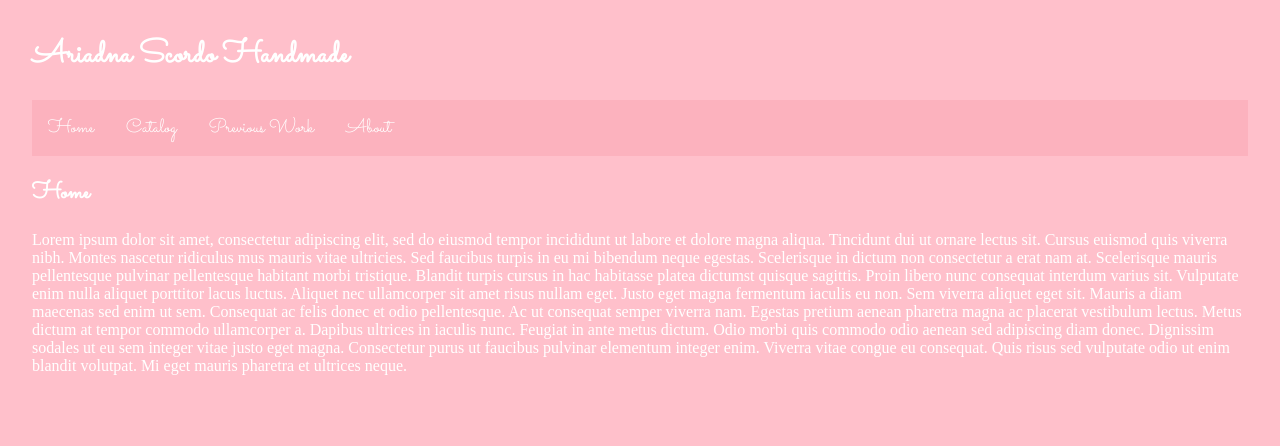
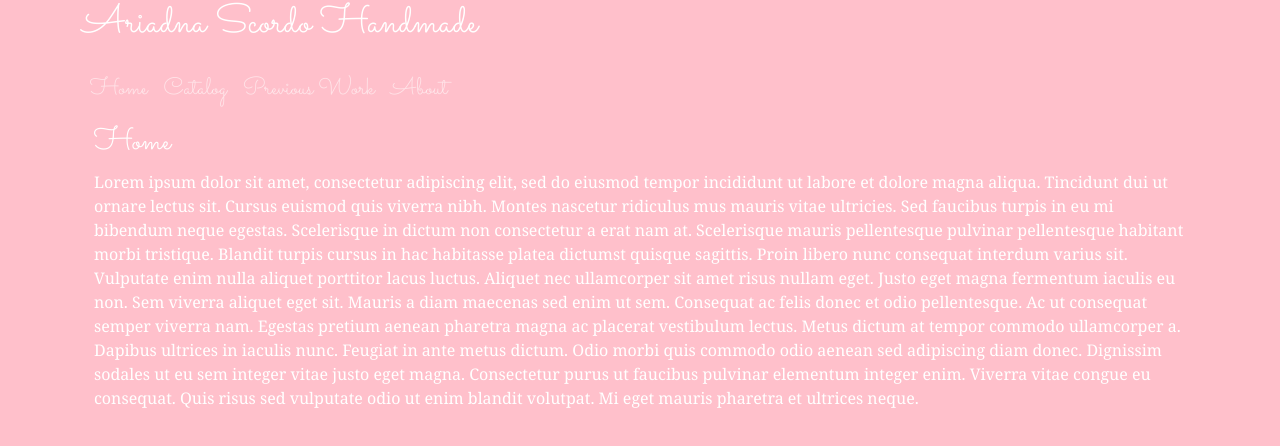
Before and after one commit to dscordo/mvp-ash, a Vue app in the folder client/: page / in a window 1280 px wide. Shown: the top 446 px of the page. Built offline with nearby package versions, Linux system fonts and the light colour scheme.

Commit message:
added bootstrap

```diff
--- a/client/index.html
+++ b/client/index.html
@@ -1,7 +1,7 @@
 <!DOCTYPE html>
 <html lang="en">
   <head>
-    <script src="https://cdn.jsdelivr.net/npm/bootstrap@5.1.3/dist/js/bootstrap.bundle.min.js" integrity="sha384-ka7Sk0Gln4gmtz2MlQnikT1wXgYsOg+OMhuP+IlRH9sENBO0LRn5q+8nbTov4+1p" crossorigin="anonymous"></script>
+
 
     <meta charset="UTF-8" />
     <link rel="icon" href="/favicon.ico" />
--- a/client/package.json
+++ b/client/package.json
@@ -7,6 +7,7 @@
     "preview": "vite preview --port 5050"
   },
   "dependencies": {
+    "@popperjs/core": "^2.11.2",
     "bootstrap": "^5.1.3",
     "bootstrap-vue": "^2.21.2",
     "bootstrap-vue-3": "^0.1.6",
--- a/client/src/App.vue
+++ b/client/src/App.vue
@@ -1,12 +1,13 @@
 <template>
    <div class="App">
+     <div class="container">
      <h1>Ariadna Scordo Handmade</h1>
         <Navbar />
 
         <main class="container">
             <router-view></router-view>
         </main>
-
+        </div>
     </div>
 </template>
 
@@ -29,17 +30,12 @@ components: {
 h1, h2 {
   font-family: 'Sacramento', cursive;
 }
-#App {
 
-  padding: 10px;
-  font-family: Georgia, 'Times New Roman', Times, serif
-
-}
 
 body {
   background-color: pink;
   color: white;
- margin: 2em;
+  font-family:  Georgia, serif;
 }
 
 
--- a/client/src/components/Navbar.vue
+++ b/client/src/components/Navbar.vue
@@ -32,13 +32,7 @@ name: 'Navbar'
 </script>
 
 <style>
-ul {
-  list-style-type: none;
-  margin: 0;
-  padding: 0;
-  overflow: hidden;
-  background-color: rgb(252, 178, 190);
-}
+
 
 li {
   float: left;
@@ -50,11 +44,11 @@ li a {
   text-align: center;
   padding: 14px 16px;
   font-family: 'Sacramento', cursive;
-  font-size: 120%;
+  font-size: 150%;
   text-decoration: none;
 }
 
-/* Change the link color to #111 (black) on hover */
+
 li a:hover {
   background-color: palevioletred;
 }
--- a/client/src/main.js
+++ b/client/src/main.js
@@ -1,9 +1,11 @@
+import "bootstrap/dist/css/bootstrap.min.css"
 import { createApp } from 'vue'
 import App from './App.vue'
 import router from './router'
-import BootstrapVue3 from 'bootstrap-vue-3'
+
 
 
 
 createApp(App).use(router).mount('#app')
-app.use(BootstrapVue3)
+
+import "bootstrap/dist/js/bootstrap.js"
--- a/client/src/views/Catalog.vue
+++ b/client/src/views/Catalog.vue
@@ -2,15 +2,15 @@
 <div class="Catalog">
   <h2>Catalog</h2>
    <div class="row">
-      <div class="col-md-3" v-for="p in proddata" :key="p.prodid">
-          <div class="card" v-if="p.status === 'available'">
-             <img :src="p.image" :alt="name" class="card-img-top">
-              <div class="card-body">
-      <h4 class="card-title">{{ p.name }}</h4>
+      <div class="col-md-3 mb-3" v-for="p in proddata" :key="p.prodid">
+        <div class="card" v-if="p.status === 'available'">
+          <img :src="p.image" :alt="name" class="card-img-top, rounded">
+           <div class="card-body">
+      <h4 class="card-title" style="color: pink">{{ p.name }}</h4>
 
-       <div class="card-text">{{ p.type }}</div>
-        <div class="card-text">{{ p.description }}</div>
-        <div class="card-text">{{ p.price }}€</div>
+       <div class="card-subtitle mb-2 text-muted">{{ p.type }}</div>
+        <div class="card-text" style="color: grey">{{ p.description }}</div>
+        <div class="card-text" style="color: grey">{{ p.price }}€</div>
 
         </div>
        </div>
--- a/client/src/views/PreviousWork.vue
+++ b/client/src/views/PreviousWork.vue
@@ -4,12 +4,12 @@
       <div class="row">
       <div class="col-md-3" v-for="p in proddata" :key="p.prodid">
           <div class="card" v-if="p.status === 'sold'">
-             <img :src="p.image" :alt="name" class="card-img-top">
+             <img :src="p.image" :alt="name" class="card-img-top, rounded">
               <div class="card-body">
-      <h4 class="card-title">{{ p.name }}</h4>
+      <h4 class="card-title" style="color: pink">{{ p.name }}</h4>
 
-       <div class="card-text">{{ p.type }}</div>
-        <div class="card-text">{{ p.description }}</div>
+       <div class="card-subtitle mb-2 text-muted">{{ p.type }}</div>
+        <div class="card-text" style="color: grey">{{ p.description }}</div>
 
         </div>
        </div>
```
Also changed, not shown: 1 other file (tests, documents, lock files or other folders).
